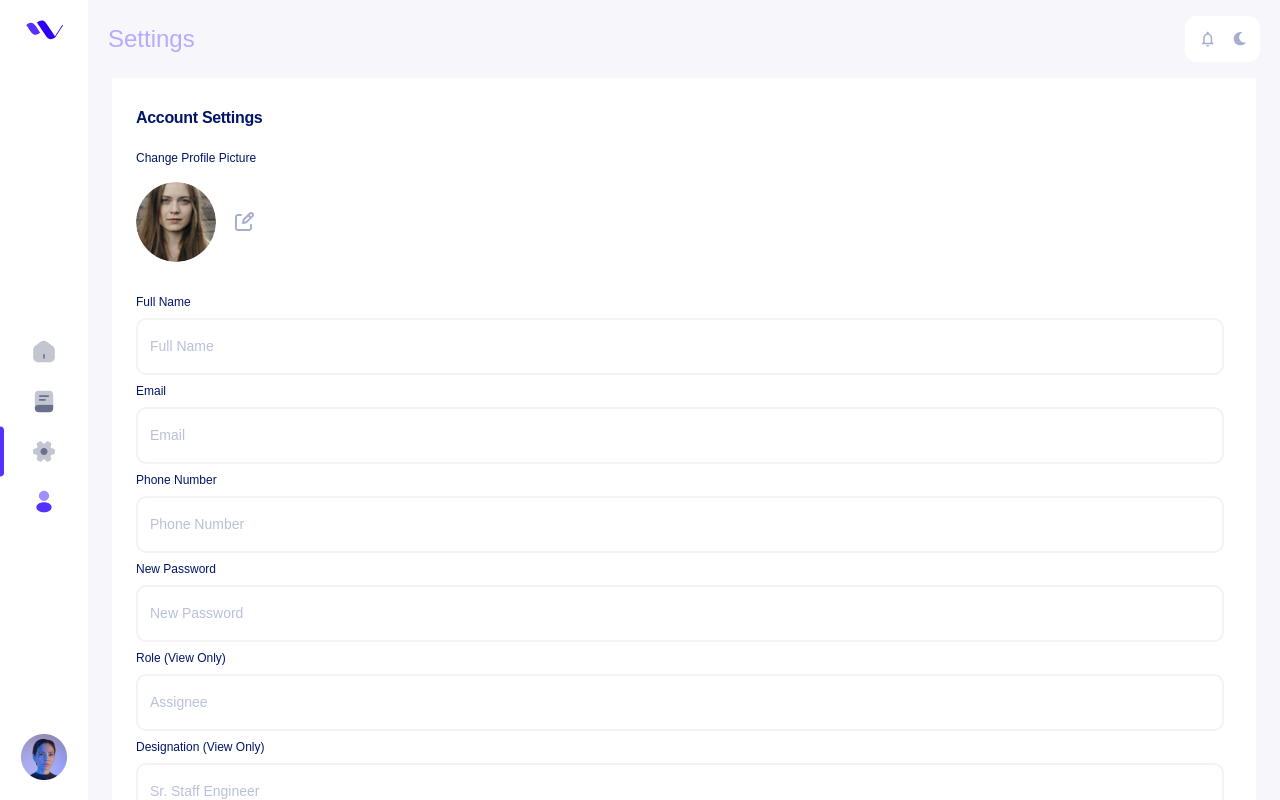
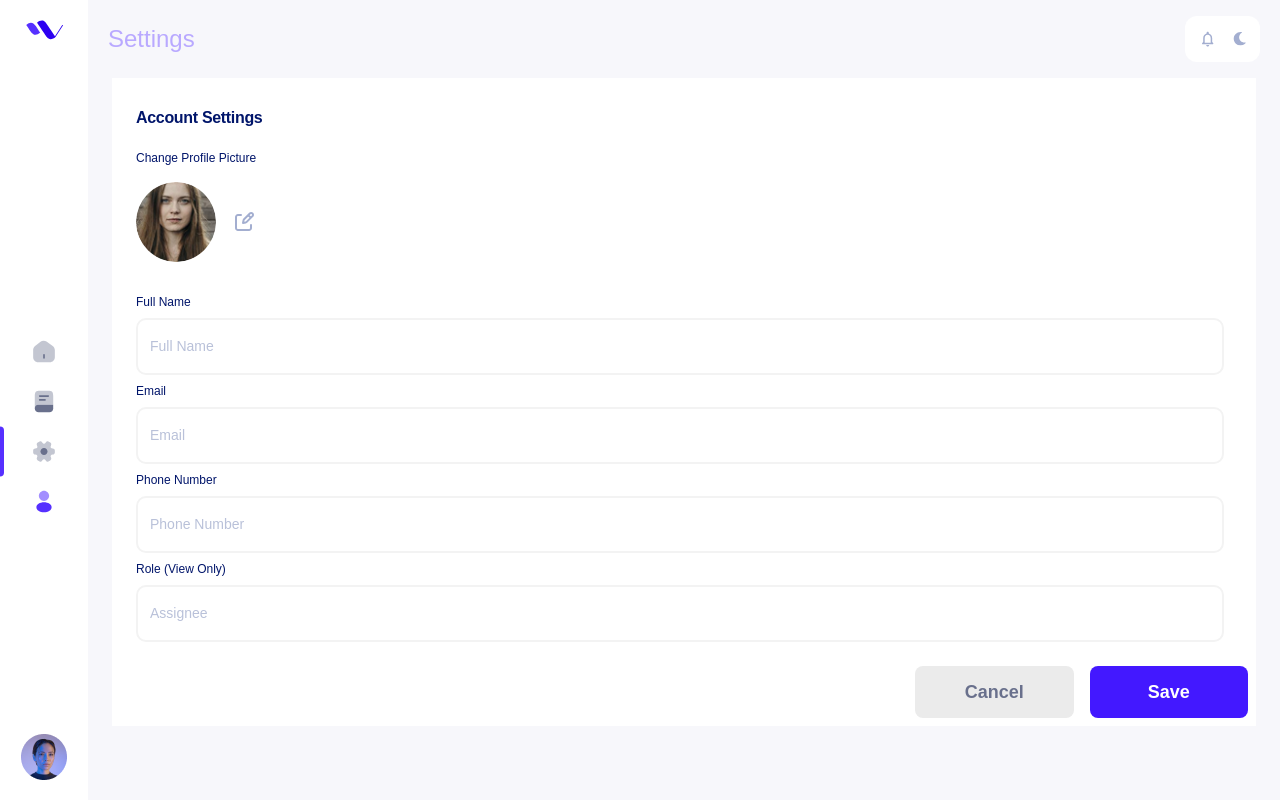
Before and after one commit to tajnur007/d2d-marketing-frontend, a Next.js app: page /settings in a window 1280 px wide. Built offline with nearby package versions, Linux system fonts and the light colour scheme; a web font is replaced by a local one.

Commit message:
"Changed Layout for settings page"

```diff
--- a/components/settings-page.tsx
+++ b/components/settings-page.tsx
@@ -1,6 +1,6 @@
 'use client';
 
-import React, { useState, useEffect, ChangeEvent } from 'react';
+import React, { useState, useEffect, ChangeEvent, useRef } from 'react';
 import Image from 'next/image';
 import { FormItems } from '@/models/global-types';
 import { FORM_ITEMS } from '@/utils/constants/common-constants';
@@ -13,6 +13,28 @@ const SettingsPage = () => {
   const [selected, setSelected] = useState('Pending');
   const [formData, setFormData] = useState<FormItems>(FORM_ITEMS);
   const [formErrors, setFormErrors] = useState<FormItems>(FORM_ITEMS);
+  const fileInputRef = useRef<HTMLInputElement | null>(null);
+  const [profileImageSrc, setProfileImageSrc] = useState<string | null>(null);
+
+  const handleEditIconClick = () => {
+    if (fileInputRef.current) {
+      fileInputRef.current.click();
+    }
+  };
+
+  const handleFileChange = (e: ChangeEvent<HTMLInputElement>) => {
+    const file = e.target.files?.[0];
+
+    if (file) {
+      const reader = new FileReader();
+
+      reader.onloadend = () => {
+        setProfileImageSrc(reader.result as string);
+      };
+
+      reader.readAsDataURL(file);
+    }
+  };
 
   const handleInputChange = (e: any) => {
     const { name, value } = e.target;
@@ -49,7 +71,7 @@ const SettingsPage = () => {
 
   return (
     <section>
-    <div className='bg-white w-full mt-0'>
+      <div className='bg-white w-full mt-0 mb-5'>
         <div className=' ml-6'>
           <div className='text-[#00156A] font-bold text-base tracking-[-0.32px] pt-7'>
             Account Settings
@@ -62,14 +84,23 @@ const SettingsPage = () => {
           <div className='flex mt-2 ml-6'>
             <div className="flex items-center w-15 mt-[8px] ">
             <Image
-              src={profileImage}
+              src={profileImageSrc || profileImage}
               alt="Profile Picture"
+              width={20}
+              height={20}
               className="rounded-full w-20 h-20 flex-shrink-0"
             />
             </div>
-          <div className='mt-9 ml-4 cursor-pointer'>
+            <div className='mt-9 ml-4 cursor-pointer' onClick={handleEditIconClick}>
               <EditIcon />
             </div>
+            <input
+              type="file"
+              accept="image/*"
+              style={{ display: 'none' }}
+              ref={fileInputRef}
+              onChange={handleFileChange}
+            />
           </div>
           <div className='gap-[10px] ml-6 mr-8 mb-4 mt-2'>
             <Input
@@ -108,15 +139,6 @@ const SettingsPage = () => {
             />
 
             <Input
-            label={<p className='text-[#00156A] font-medium text-xs mt-2 mb-1'>New Password</p>}
-            placeholder='New Password'
-            type='password'
-            id='newPassword'
-            name='newPassword'
-            onChange={handleInputChange}
-          />
-
-          <Input
               label={<p className='text-[#00156A] font-medium text-xs mt-2 mb-1'>Role (View Only)</p>}
               placeholder='Assignee'
               type='text'
@@ -125,14 +147,6 @@ const SettingsPage = () => {
               readOnly
             />
 
-          <Input
-            label={<p className='text-[#00156A] font-medium text-xs mt-2 mb-1'>Designation (View Only)</p>}
-            placeholder='Sr. Staff Engineer'
-            type='text'
-            id='designation'
-            name='designation'
-            readOnly
-          />
           </div>
           <div className='flex ml-[795px] mb-3'>
             <Button
```
Lines whose indentation alone changed are shown as unchanged.
